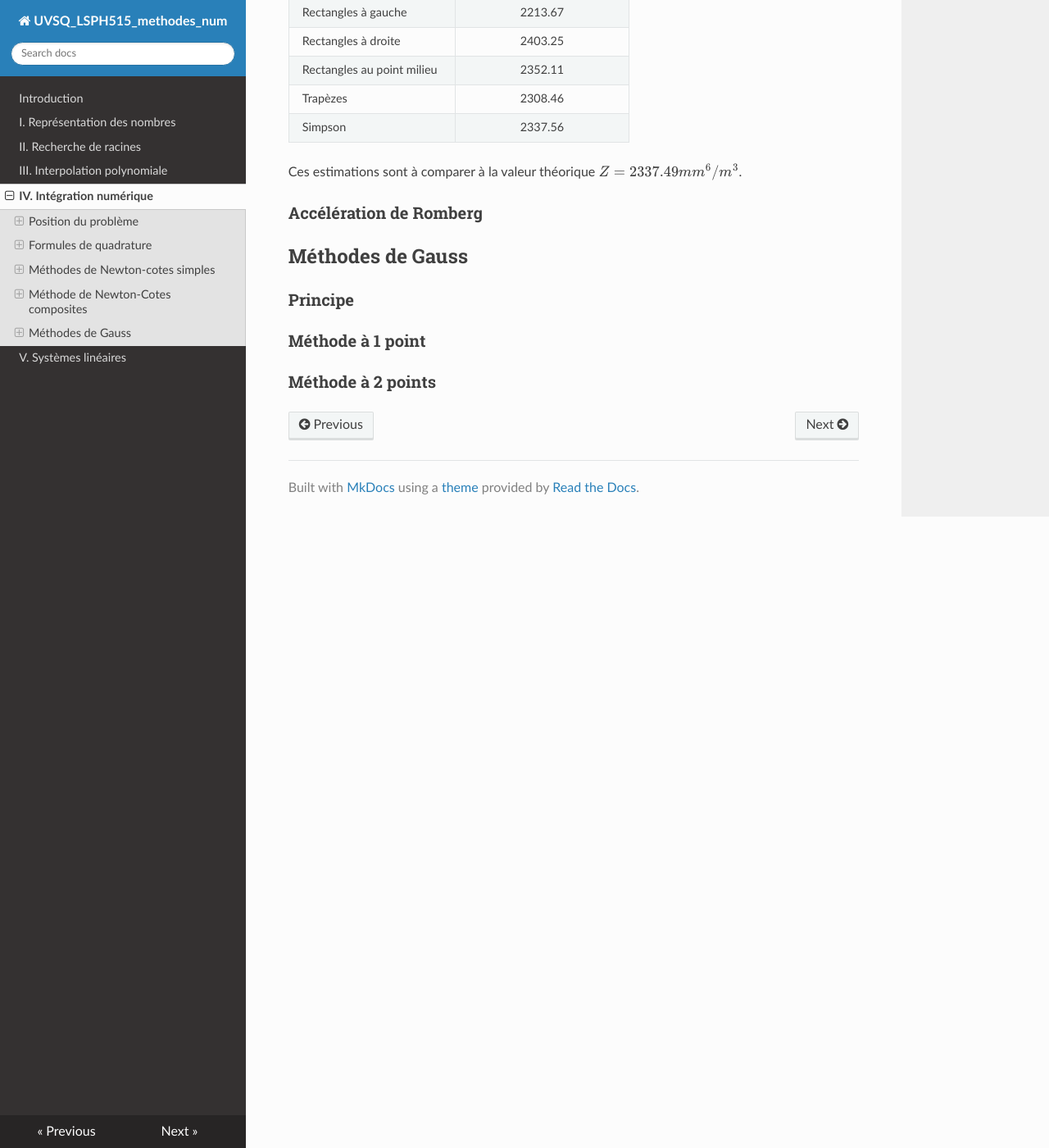
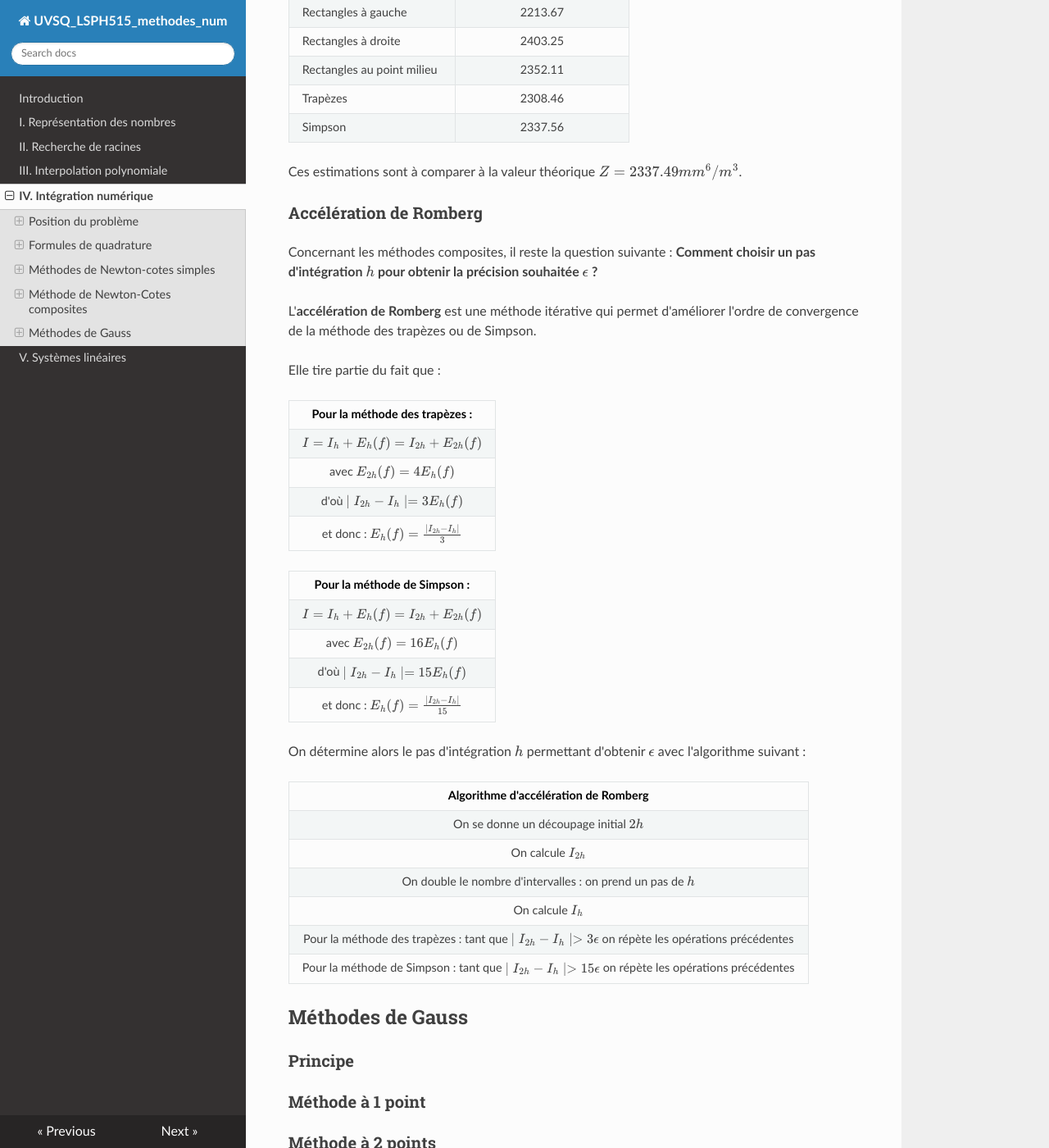
Before and after one commit to NicOudart/UVSQ_LSPH515_methodes_num, an MkDocs documentation site: the page built from docs/Chap4_Integration_numerique.md, in a window 1280 px wide and 1400 px high, scrolled down 19921 px. Shown: the whole window at 82% size. Built offline with MkDocs 1.6.1, drawn with Linux system fonts in a browser that asks for light colours; nearby versions of some CDN libraries.

Commit message:
-Add the Romberg acceleration to Chapter 4.

```diff
--- a/docs/Chap4_Integration_numerique.md
+++ b/docs/Chap4_Integration_numerique.md
@@ -702,6 +702,38 @@ Ces estimations sont à comparer à la valeur théorique $Z = 2337.49 mm^6/m^3$.
 
 ### Accélération de Romberg
 
+Concernant les méthodes composites, il reste la question suivante :
+**Comment choisir un pas d'intégration $h$ pour obtenir la précision souhaitée $\epsilon$ ?**
+
+L'**accélération de Romberg** est une méthode itérative qui permet d'améliorer l'ordre de convergence de la méthode des trapèzes ou de Simpson.
+
+Elle tire partie du fait que :
+
+|Pour la méthode des trapèzes : |
+|:-:|
+|$I = I_h + E_h(f) = I_{2h} + E_{2h}(f)$|
+|avec $E_{2h}(f) = 4 E_h(f)$|
+|d'où $\mid I_{2h} - I_h \mid = 3 E_h(f)$|
+|et donc : $E_h(f) = \frac{\mid I_{2h} - I_h \mid}{3}$|
+
+|Pour la méthode de Simpson : |
+|:-:|
+|$I = I_h + E_h(f) = I_{2h} + E_{2h}(f)$|
+|avec $E_{2h}(f) = 16 E_h(f)$|
+|d'où $\mid I_{2h} - I_h \mid = 15 E_h(f)$|
+|et donc : $E_h(f) = \frac{\mid I_{2h} - I_h \mid}{15}$|
+
+On détermine alors le pas d'intégration $h$ permettant d'obtenir $\epsilon$ avec l'algorithme suivant :
+
+|Algorithme d'accélération de Romberg|
+|:-:|
+|On se donne un découpage initial $2h$|
+|On calcule $I_{2h}$|
+|On double le nombre d'intervalles : on prend un pas de $h$|
+|On calcule $I_h$|
+|Pour la méthode des trapèzes : tant que $\mid I_{2h} - I_h \mid > 3 \epsilon$ on répète les opérations précédentes|
+|Pour la méthode de Simpson : tant que $\mid I_{2h} - I_h \mid > 15 \epsilon$ on répète les opérations précédentes|
+
 ## Méthodes de Gauss
 
 ### Principe
```
